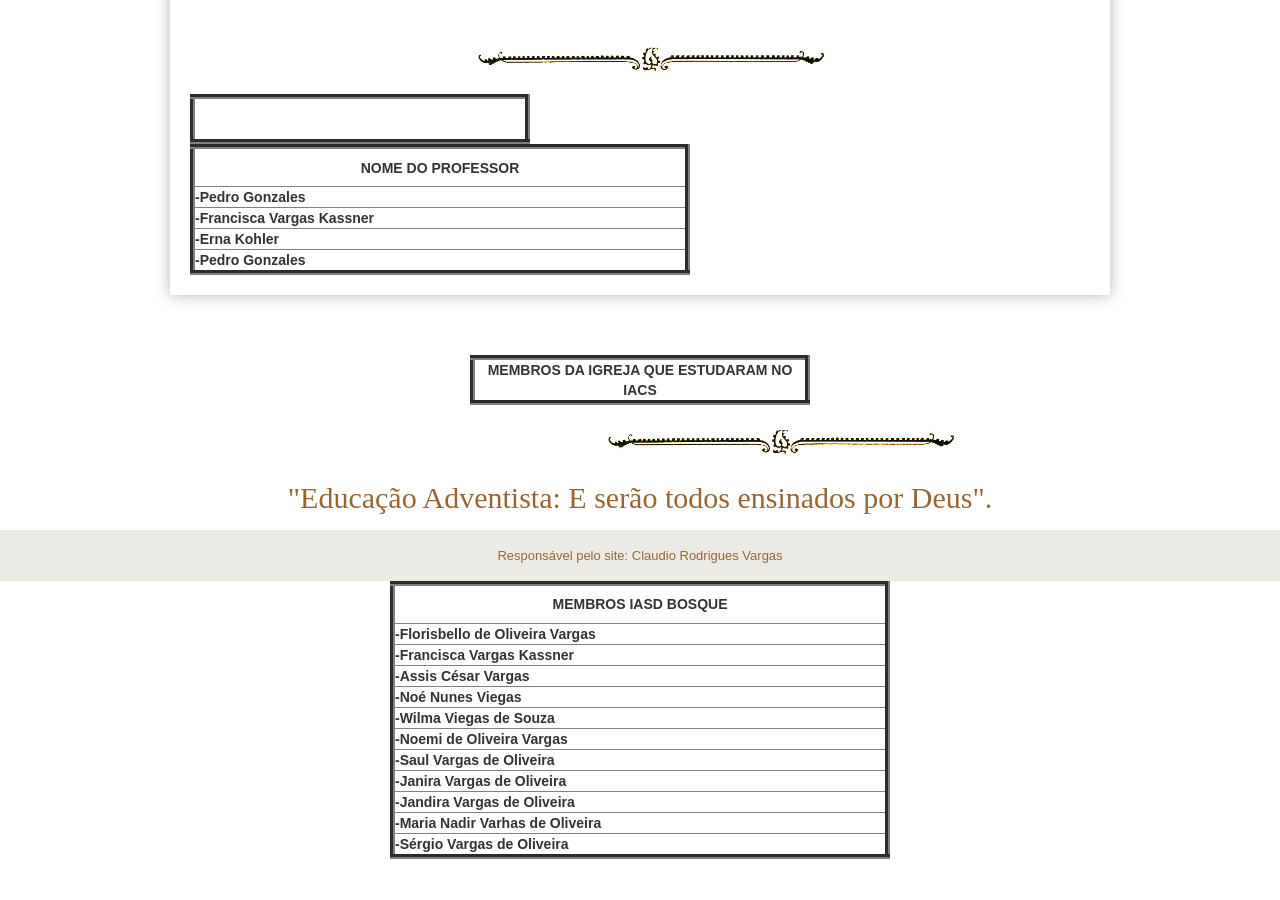
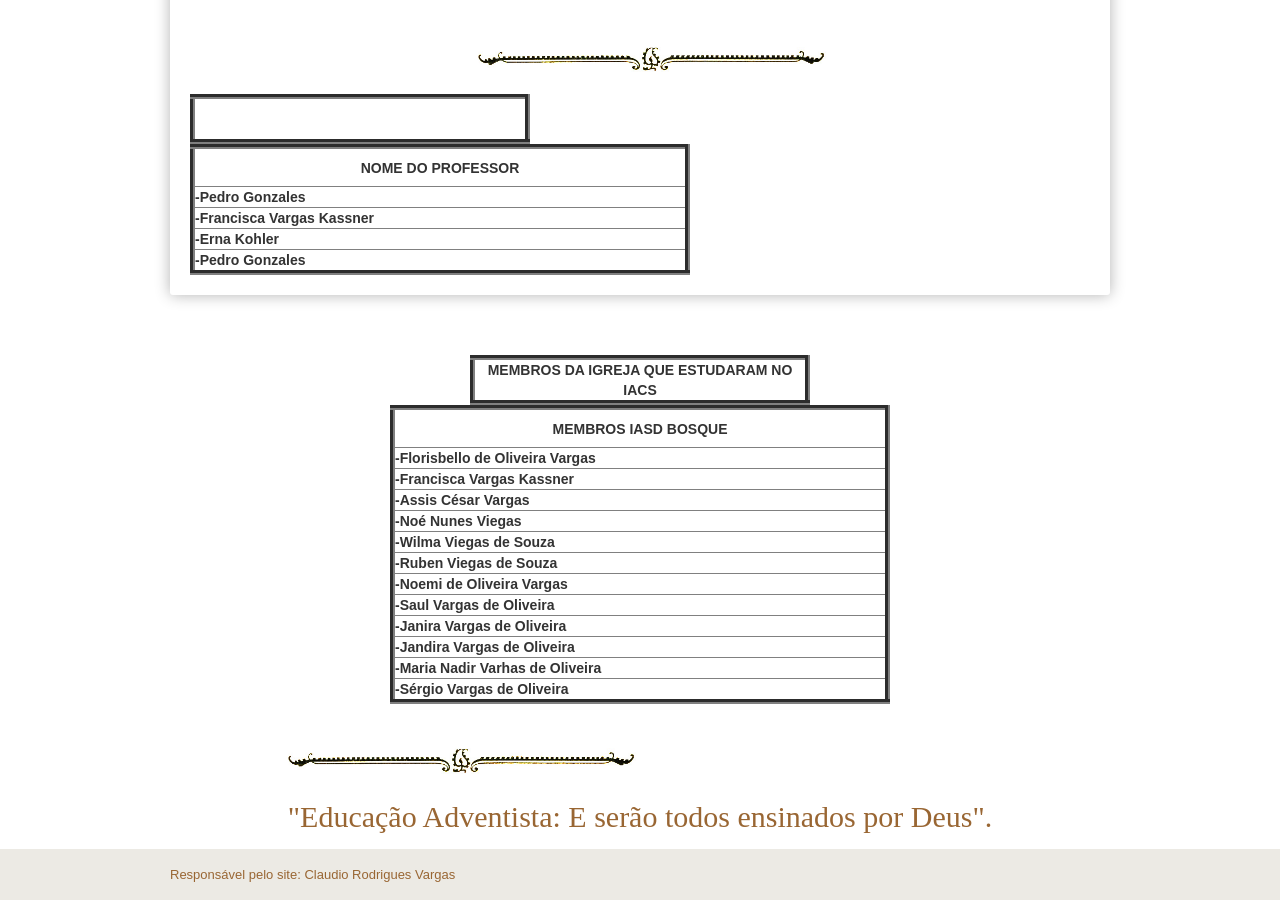
Before and after one commit to claudiovargas1955/claudiovargas1955.github.io, a Jekyll site: the page built from _pages/ensino-da-iasd-bosque.html, in a window 1280 px wide and 900 px high, scrolled down 865 px. Built offline with Jekyll 4.4.1, drawn with Linux system fonts in a browser that asks for light colours; some web fonts are replaced; before the commit the page ends 1724 px from its top, so only the background shows below that.

Commit message:
Update ensino-da-iasd-bosque.html

```diff
--- a/_pages/ensino-da-iasd-bosque.html
+++ b/_pages/ensino-da-iasd-bosque.html
@@ -203,6 +203,13 @@
 
         </tr>
 
+         <tr>
+           <td align="left" width="300px"><b>-Ruben Viegas de Souza</b></td>
+
+        </tr>
+
+         <div class="brasileira" align="center">
+
          <div class="brasileira" align="center">
 
           <tr>
@@ -234,18 +241,8 @@
            <td align="left" width="300px"><b>-Sérgio Vargas de Oliveira</b></td>
 
         </tr>
-
-         <div class="brasileira" align="center">
-
-         <div class="brasileira" align="center">
-
-         <div class="brasileira" align="center">
-
-         <div class="brasileira" align="center">
-
-         <div class="brasileira" align="center">
-
-         <div class="brasileira" align="center">
+        </table>
+        </div><br>
 
 
        <img class="dir3" style="float:center"; src="/images/Separador2.jpg" class="img-responsive" width="400px" title="";/><br>
```
